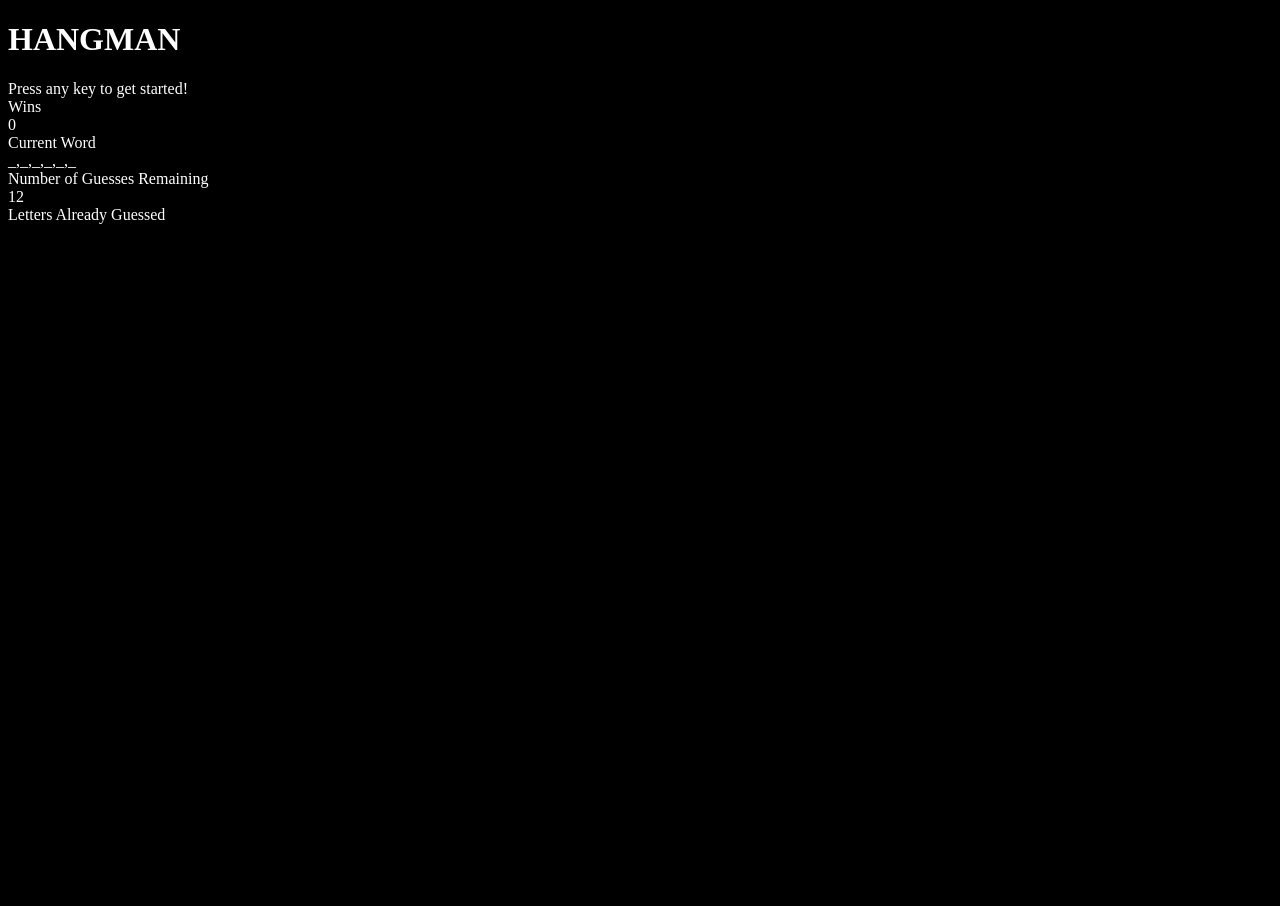
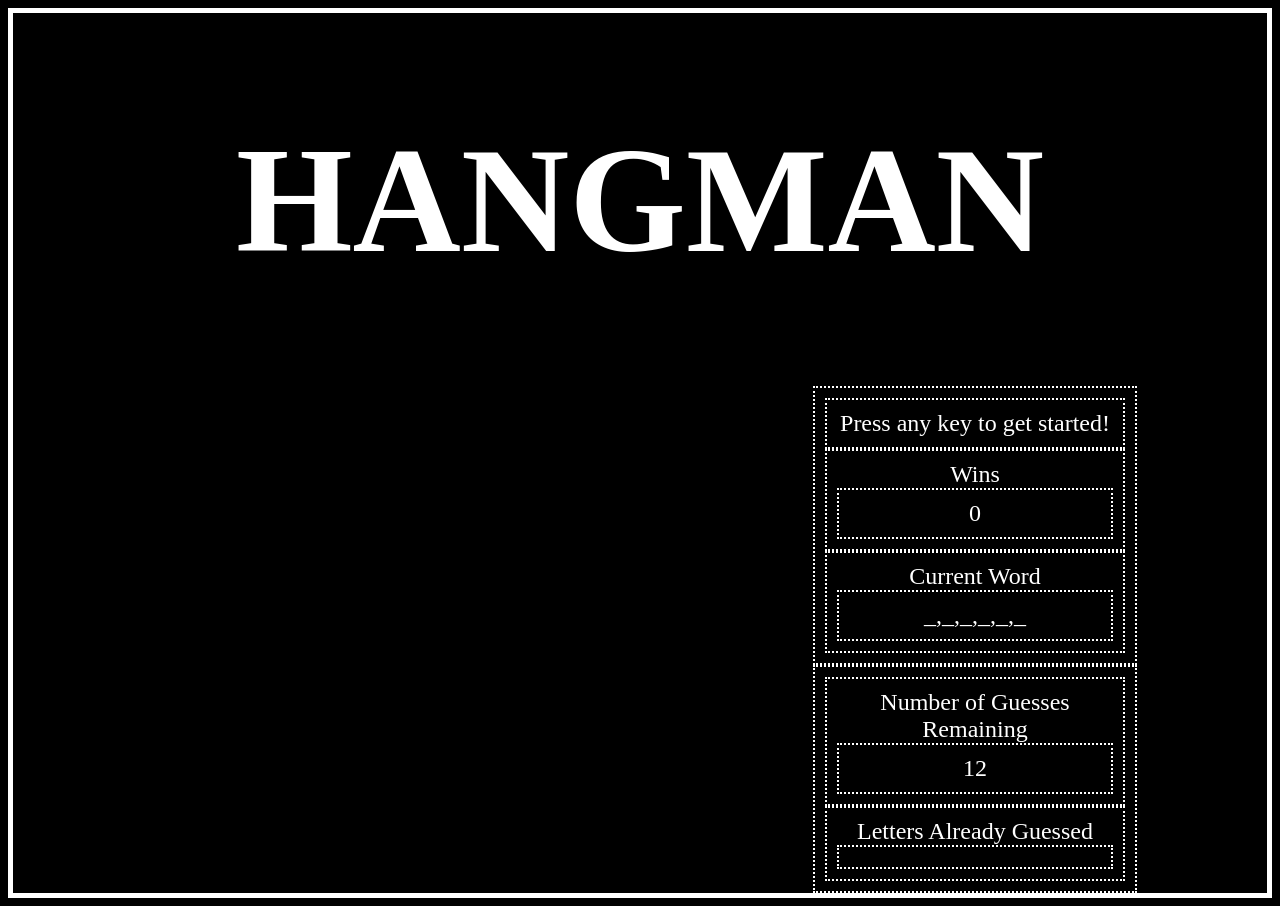
Before and after one commit to btom777/week-3-game, a PHP site: page / in a window 1280 px wide. Before the commit the page ends 224 px from the top, so only its background shows below. Run offline with PHP 8.4, Linux system fonts and the light colour scheme.

Commit message:
real final commit

```diff
--- a/assets/css/style.css
+++ b/assets/css/style.css
@@ -1,7 +1,25 @@
 body {
 	background-color: black;
+	border: 5px solid white;
 }
 
 div, h1 {
 	color: white;
 }
+
+h1 {
+	font-size: 150px;
+	text-align: center;
+}
+
+div {
+	font-size: 24px;
+	text-align: center;
+	border: 2px dotted white;
+	padding: 10px;
+}
+
+#box1, #box2 {
+	width: 300px;
+	margin-left: 800px;
+}
--- a/index.html
+++ b/index.html
@@ -7,16 +7,19 @@
 <body>
 
 <h1>HANGMAN</h1>
-
+	<div id="box1">
 	<div>Press any key to get started!</div>
 
 	<div id="totalwins">Wins</div>
 
 	<div id="wordtarget">Current Word</div>
+	</div>
 
+	<div id="box2">
 	<div id="guesses">Number of Guesses Remaining</div>
 
 	<div id="userchose">Letters Already Guessed</div>
+	</div>
 
 <script type="text/javascript">
 	var options = ['dodgers','chargers','galaxy', 'lakers', 'clippers', 'angels', 'rams', 'kings', 'ducks', 'trojans', 'bruins'];
```
